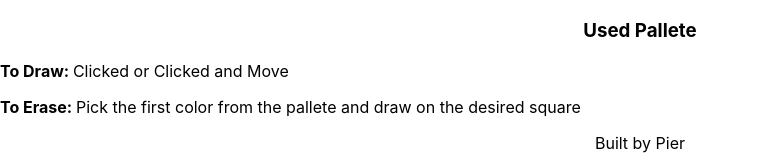
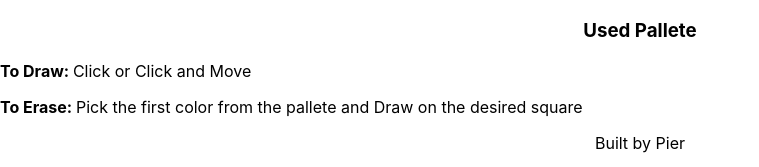
Before and after one commit to Peacepapi/drawwwr, a React app: page / in a window 1280 px wide. Shown: the part 146-313 px from the top of the page, without its empty margins (0-759 px from the left). Built offline with nearby package versions, Linux system fonts and the light colour scheme.

Commit message:
fix typos and remove unnecessary

```diff
--- a/src/components/grid/grid.component.js
+++ b/src/components/grid/grid.component.js
@@ -12,7 +12,6 @@ export default class Grid extends Component {
         this.state = {
             grid: [],
             colorPicked: 'rgb(0,0,0)',
-            squareIsPressed: [],
             squareIsPressing: false,
             usedPallete: ['rgb(241,241,241)']
         }
@@ -35,7 +34,6 @@ export default class Grid extends Component {
 
     handleMouseDown = (row, col) => {
         const newGrid = this.state.grid.slice();
-        const newSquarePressed = this.state.squareIsPressed.slice();
         const newUsedPallete = this.state.usedPallete.slice();
         const square = newGrid[row][col];
 
@@ -44,7 +42,6 @@ export default class Grid extends Component {
             color: this.state.colorPicked,
             mouseIsDown: true,
         }
-        newSquarePressed.push(`r${row}c${col}`);
         newGrid[row][col] = newSquare;
 
         if(!newUsedPallete.find(x => x === this.state.colorPicked)) {
@@ -52,7 +49,6 @@ export default class Grid extends Component {
         }
 
         this.setState({grid: newGrid,
-            squareIsPressed: newSquarePressed,
             squareIsPressing: true,
             usedPallete: newUsedPallete
         });
--- a/src/components/menu/instructions/instructions.component.js
+++ b/src/components/menu/instructions/instructions.component.js
@@ -4,8 +4,8 @@ import classes from './instructions.css';
 export const Instructions = () => {
     return (
         <div className={classes['instructions-container']}>
-            <p className={classes['instructions-para']}><strong>To Draw: </strong>Clicked or Clicked and Move</p>
-            <p className={classes['instructions-para']}><strong>To Erase: </strong>Pick the first color from the pallete and draw on the desired square</p>
+            <p className={classes['instructions-para']}><strong>To Draw: </strong>Click or Click and Move</p>
+            <p className={classes['instructions-para']}><strong>To Erase: </strong>Pick the first color from the pallete and Draw on the desired square</p>
         </div>
     )
 }
```
